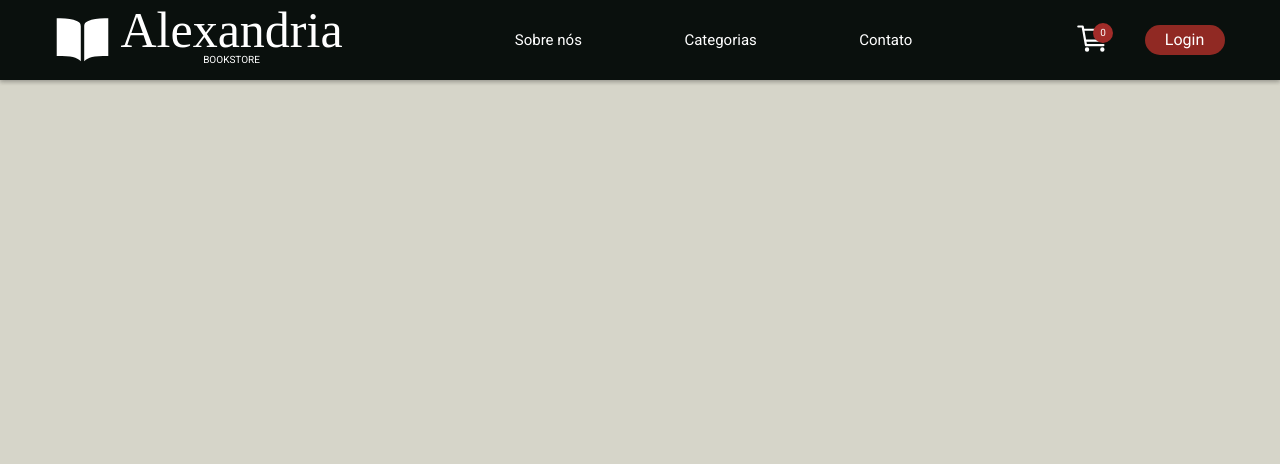
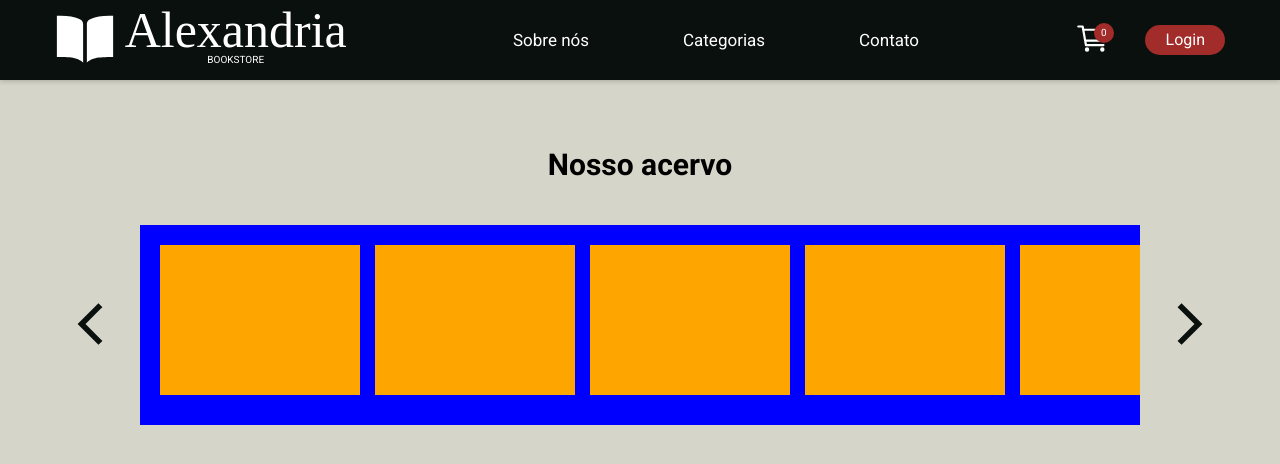
Before and after one commit to ronycastroc/alexandria-front, a React (Create React App) app: page / in a window 1280 px wide. Shown: the top 464 px of the page. Built offline with nearby package versions, Linux system fonts and the light colour scheme; a web font is replaced by a local one.

Commit message:
feat template carrousel

```diff
--- a/src/assets/style/GlobalStyle.js
+++ b/src/assets/style/GlobalStyle.js
@@ -21,6 +21,7 @@ time, mark, audio, video {
 	font-size: 100%;
 	font: inherit;
 	vertical-align: baseline;
+	text-decoration: none;
 }
 /* HTML5 display-role reset for older browsers */
 article, aside, details, figcaption, figure,
@@ -29,7 +30,6 @@ footer, header, hgroup, menu, nav, section {
 }
 body {
 	line-height: 1;
-	overflow-x: hidden ;
 }
 ol, ul {
 	list-style: none;
--- a/src/components/App.js
+++ b/src/components/App.js
@@ -1,7 +1,7 @@
-import styled from "styled-components";
 import GlobalStyle from "../assets/style/GlobalStyle";
 import Home from "./Pages/Home";
 import { BrowserRouter, Routes, Route } from "react-router-dom";
+import Teste from "./Pages/teste";
 
 export default function App() {
   return (
@@ -10,12 +10,14 @@ export default function App() {
       <BrowserRouter>
         <Routes>
           <Route path="/" element={<Home />} />
-          <Route path="/cadastro" element={<></>} />
-          <Route path="/login" element={<Home />} />
-          <Route path="/contato" element={<Home />} />
+          <Route path="/cadastro" element={<Teste />} />
+          <Route path="/login" element={<Teste />} />
+          <Route path="/sobrenos" element={<Teste />} />
+          <Route path="/carrinho" element={<Teste />} />
+          <Route path="/categorias" element={<Teste />} />
+          <Route path="/contato" element={<Teste />} />
         </Routes>
       </BrowserRouter>
-      <Home />
     </>
   );
 }
--- a/src/components/Header.js
+++ b/src/components/Header.js
@@ -1,6 +1,7 @@
 import styled from "styled-components";
 import { IoBookSharp, IoCartOutline } from "react-icons/io5";
 import { IconContext } from "react-icons";
+import { Link } from "react-router-dom";
 
 export default function Header() {
   function navigateHome() {
@@ -14,7 +15,7 @@ export default function Header() {
           value={{
             color: "#FFFFFF",
             className: "global-class-name",
-            size: "55px",
+            size: "60px",
           }}
         >
           <div>
@@ -27,11 +28,18 @@ export default function Header() {
         </div>
       </LogoContainer>
       <InfoContainer>
+        <Link to="/sobrenos">
           <h2>Sobre nós</h2>
+        </Link>
+        <Link to="/categorias">
           <h2>Categorias</h2>
+        </Link>
+        <Link to="/contato">
           <h2>Contato</h2>
+        </Link>
       </InfoContainer>
       <LoginCartContainer>
+        <Link to="/carrinho">
           <CartContainer>
             <IconContext.Provider
               value={{
@@ -46,8 +54,9 @@ export default function Header() {
               </div>
             </IconContext.Provider>
           </CartContainer>
+        </Link>
         <LoginButton>
-          <h2>Login</h2>
+          <Link to="/login">Login</Link>
         </LoginButton>
       </LoginCartContainer>
     </Wrapper>
@@ -103,7 +112,7 @@ const InfoContainer = styled.div`
   width: 500px;
   cursor: pointer;
   h2 {
-    font-size: 15px;
+    font-size: 17px;
     color: #ffffff;
     &:hover {
       font-size: 20px;
@@ -133,6 +142,10 @@ const CartNumber = styled.div`
   height: 20px;
   color: #ffffff;
   font-size: 10px;
+  &:hover {
+    top: 0;
+    background-color: #902923;
+  }
 `;
 
 const LoginCartContainer = styled.div`
@@ -146,10 +159,16 @@ const LoginCartContainer = styled.div`
 const LoginButton = styled.div`
   width: 80px;
   height: 30px;
-  background-color: #902923;
-  color: #ffffff;
+  background-color: #a22c29;
   display: flex;
   align-items: center;
   justify-content: center;
   border-radius: 15px;
+  cursor: pointer;
+  &:hover {
+    background-color: #902923;
+  }
+  a {
+    color: #ffffff !important;
+  }
 `;
--- a/src/components/Pages/Home.js
+++ b/src/components/Pages/Home.js
@@ -1,10 +1,64 @@
 import styled from "styled-components";
 import Header from "../Header";
+import { IoChevronForwardSharp, IoChevronBackSharp } from "react-icons/io5";
+import { IconContext } from "react-icons";
+import { useRef, useCallback } from "react";
 
 export default function Home() {
+  const carousel = useRef(null);
+
+  const handleLeftClick = useCallback((e) => {
+    e.preventDefault();
+    carousel.current.scrollLeft -= carousel.current.offsetWidth;
+  }, []);
+
+  const handleRightClick = useCallback((e) => {
+    e.preventDefault();
+    carousel.current.scrollLeft += carousel.current.offsetWidth;
+  }, []);
+
   return (
     <Wrapper>
       <Header></Header>
+      <Container>
+        <h1>Nosso acervo</h1>
+        <Carousel>
+          <CarouselButton onClick={(e) => handleLeftClick(e)}>
+            <IconContext.Provider
+              value={{
+                color: "#0A100D",
+                className: "global-class-name",
+                size: "60px",
+              }}
+            >
+              <div>
+                <IoChevronBackSharp />
+              </div>
+            </IconContext.Provider>
+          </CarouselButton>
+          <BooksContainer ref={carousel}>
+            <div></div>
+            <div></div>
+            <div></div>
+            <div></div>
+            <div></div>
+            <div></div>
+          </BooksContainer>
+          <CarouselButton onClick={(e) => handleRightClick(e)}>
+            <IconContext.Provider
+              value={{
+                color: "#0A100D",
+                className: "global-class-name",
+                size: "60px",
+              }}
+            >
+              <div>
+                <IoChevronForwardSharp />
+              </div>
+            </IconContext.Provider>
+          </CarouselButton>
+        </Carousel>
+      </Container>
     </Wrapper>
   );
 }
@@ -13,4 +67,62 @@ const Wrapper = styled.div`
   width: 100vw;
   height: 100vh;
   position: relative;
+  display: flex;
+  flex-direction: column;
+  justify-content: flex-start;
+  align-items: center;
 `;
+
+const Container = styled.div`
+  width: 100%;
+  height: 400px;
+  margin-top: 150px;
+  display: flex;
+  flex-direction: column;
+  justify-content: flex-start;
+  align-items: center;
+  h1 {
+    font-size: 30px;
+    font-weight: 700;
+    margin-bottom: 20px;
+  }
+`;
+
+const Carousel = styled.div`
+  display: flex;
+  flex-direction: row;
+  align-items: center;
+  justify-content: center;
+  width: 100%;
+  height: 250px;
+`;
+
+const BooksContainer = styled.div`
+  background-color: blue;
+  width: 1000px;
+  height: 200px;
+  overflow-x: auto;
+  padding: 20px;
+  overflow-y: hidden;
+  white-space: nowrap;
+  scroll-behavior: smooth;
+  div {
+    display: inline-block;
+    margin-right: 15px;
+    width: 200px;
+    height: 150px;
+    background-color: orange;
+  }
+  ::-webkit-scrollbar {
+    display: none;
+  }
+`;
+
+const CarouselButton = styled.div`
+  width: 100px;
+  height: 200px;
+  display: flex;
+  align-items: center;
+  justify-content: center;
+  cursor: pointer;
+`;
--- /dev/null
+++ b/src/components/Pages/teste.js
@@ -0,0 +1,3 @@
+export default function Teste() {
+  return <></>;
+}
```
Lines whose indentation alone changed are shown as unchanged.
